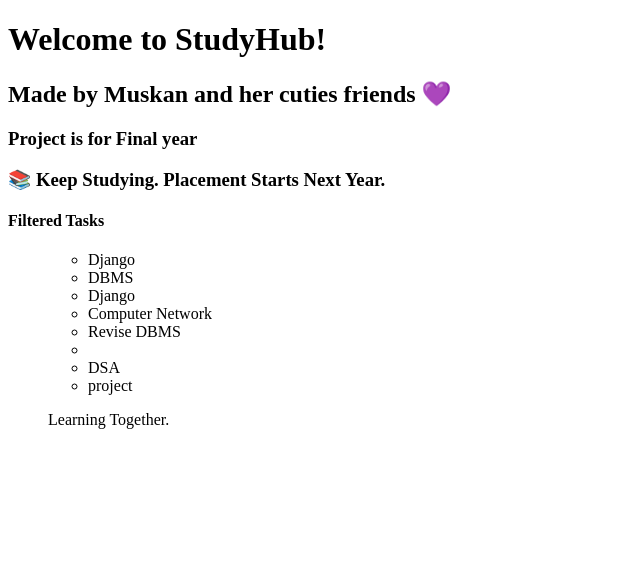
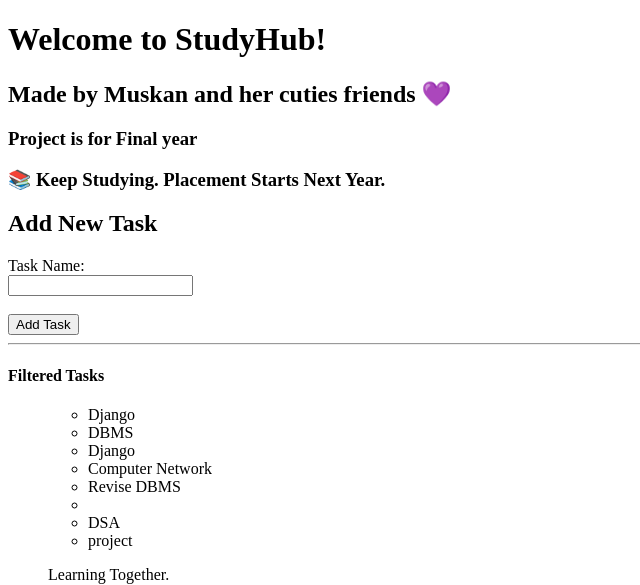
Before and after one commit to muskan-hq/StudyHub, a Django app: page / in a window 1280 px wide. Shown: the top 585 px of the page, without its empty margins (0-640 px from the left). Run offline with Django 5.2, Linux system fonts and the light colour scheme; data comes from the database, SQL or seed files in the repository; both versions use the stored data as it was after the commit.

Commit message:
Build HTML form using POST request for task creation

```diff
--- a/home/templates/home/index.html
+++ b/home/templates/home/index.html
@@ -13,6 +13,20 @@
 {% else %}
     <h3>📚 Keep Studying. Placement Starts Next Year.</h3>
 {% endif %}
+     <h2>Add New Task</h2>
+
+    <form method="POST">
+
+        {% csrf_token %}
+
+        <label>Task Name:</label><br>
+        <input type="text" name="task_name"><br><br>
+
+        <input type="submit" value="Add Task">
+
+    </form>
+
+    <hr>
     <h4>Filtered Tasks</h4>
     <ul>
     <ul>
--- a/home/views.py
+++ b/home/views.py
@@ -2,9 +2,26 @@
 from .models import Task
 
 def home(request):
+
+    if request.method == "POST":
+        task_name = request.POST["task_name"]
+
+        if task_name:
+
+            task = Task(
+                task_name=request.POST["task_name"],
+                time="1 hour",
+                notes="Temporary Notes",
+                score=0,
+                submission=False
+            )
+
+            task.save()
+
     tasks = Task.objects.all()
+
     context = {
-        "name": "Muskan",
+         "name": "Muskan",
         "project": "StudyHub",
         "year": "Final year",
         "placement": False,
```
Also changed, not shown: db.sqlite3.
